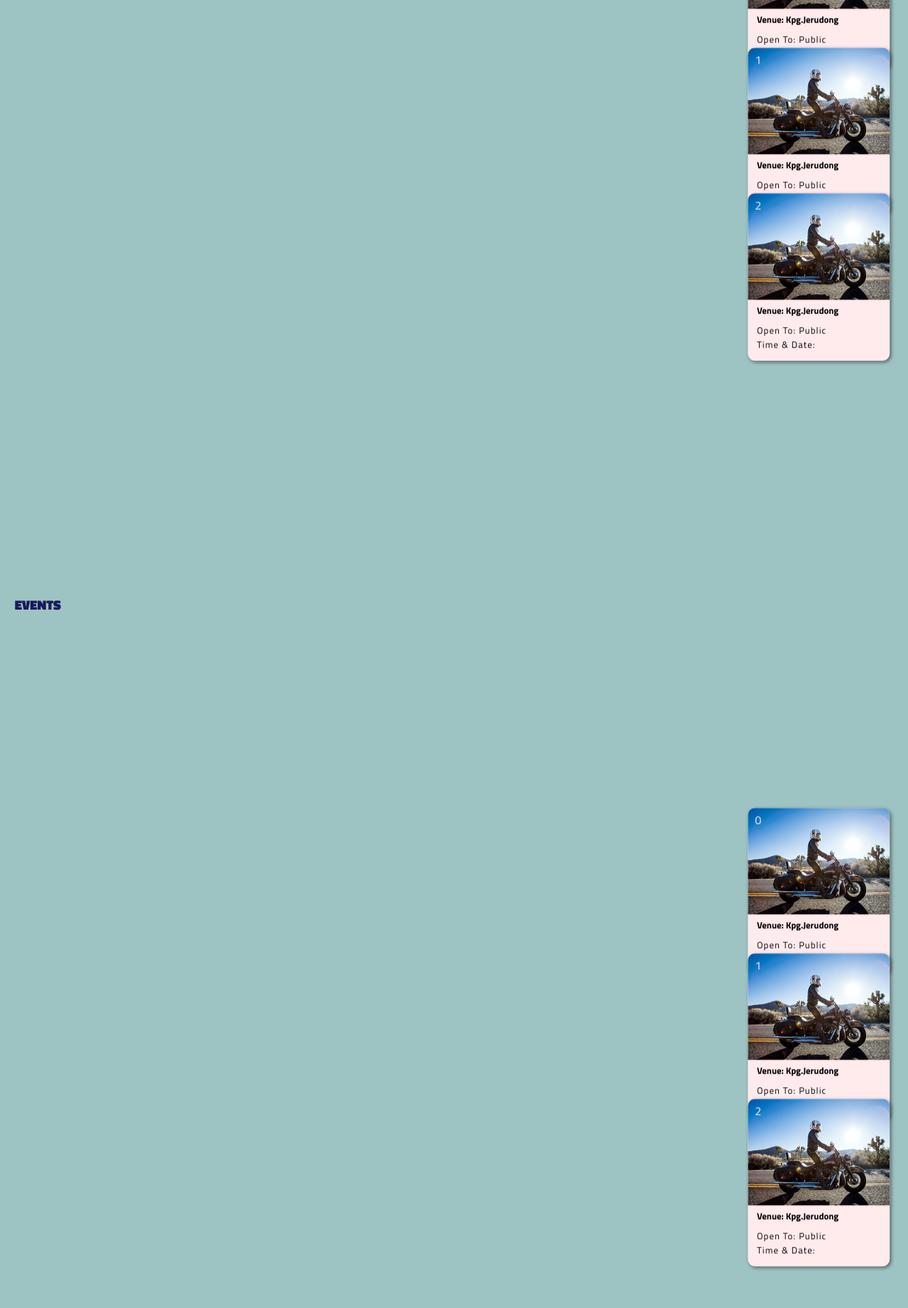
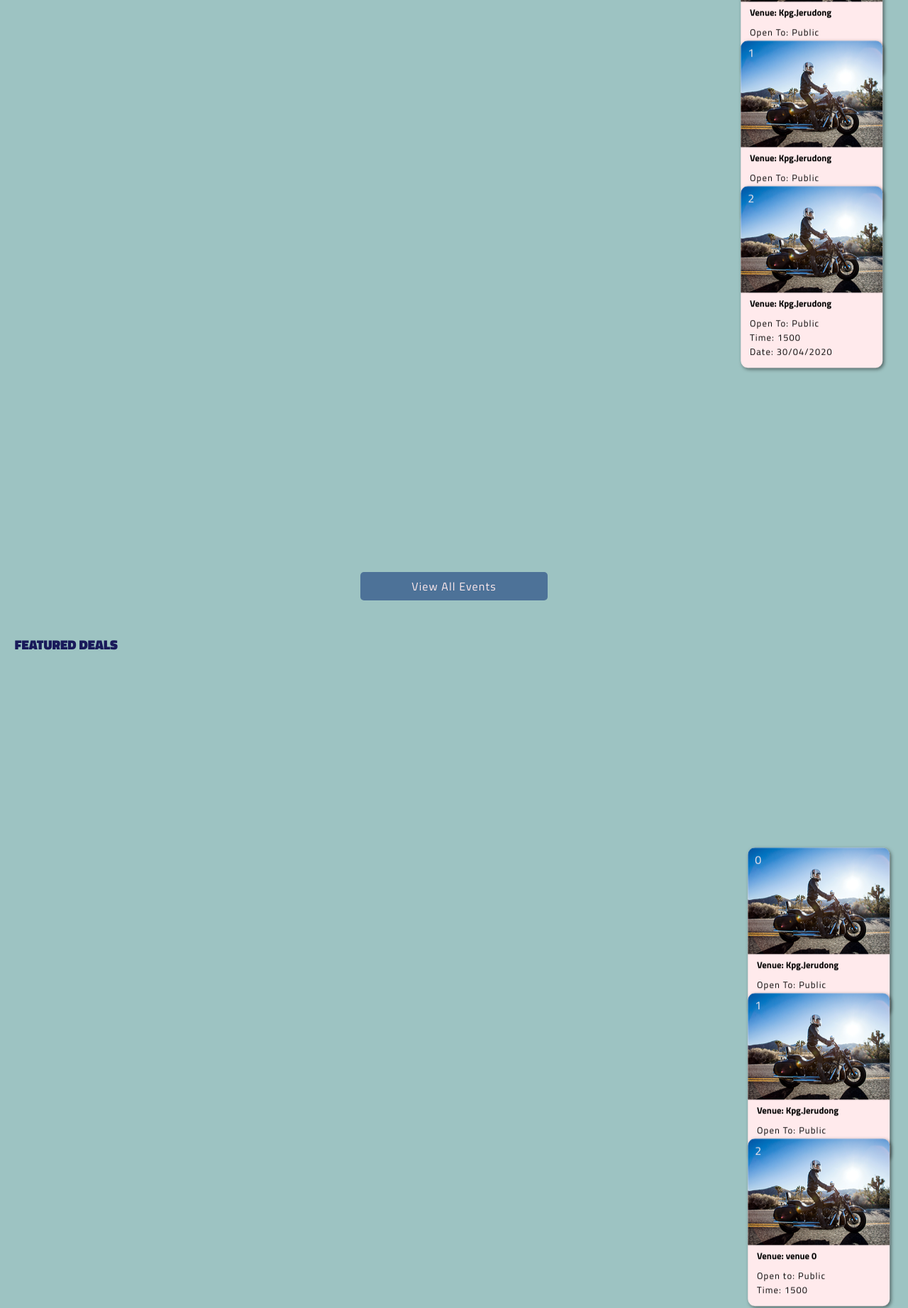
Before and after one commit to bongoesbonkers/begaone, a plain HTML site: page home.html in a window 1280 px wide. Shown: the part 566-2409 px from the top of the page at 71% size. Drawn offline with Linux system fonts and the light colour scheme.

Commit message:
Add files via upload

```diff
--- a/home.html
+++ b/home.html
@@ -1,5 +1,6 @@
 <!DOCTYPE html>
 <html lang="en">
+
 <head>
   <meta charset="UTF-8">
   <meta name="viewport" content="width=device-width, initial-scale=1.0">
@@ -8,6 +9,7 @@
   <link href="https://fonts.googleapis.com/css2?family=Titillium+Web:wght@200;300;400;700;900&display=swap" rel="stylesheet">
   <title>Begaone</title>
 </head>
+
 <body>
   <nav>
     <div class="nav__logoContainer">
@@ -34,8 +36,64 @@
           <ul class="feature-card--list">
             <li class="feature-card--details">Venue: Kpg.Jerudong</li>
             <li class="feature-card--details">Open To: Public</li>
+            <li class="feature-card--details">Time: 1500</li>
+            <li class="feature-card--details">Date: 30/04/2020</li>
+
+          </ul>
+        </div>
+      </a>
+
+      <a href="#" class="feature-card">
+        <div class="feature-card--container">
+          <p class="feature-card--title">1</p>
+          <div class="feature-card--image-container">
+            <div class="feature-card--image-img"></div>
+          </div>
+          <ul class="feature-card--list">
+            <li class="feature-card--details">Venue: Kpg.Jerudong</li>
+            <li class="feature-card--details">Open To: Public</li>
+            <li class="feature-card--details">Time: 1500</li>
+            <li class="feature-card--details">Date: 30/04/2020</li>
+
+          </ul>
+        </div>
+      </a>
+
+      <a href="#" class="feature-card">
+        <div class="feature-card--container">
+          <p class="feature-card--title">2</p>
+          <div class="feature-card--image-container">
+            <div class="feature-card--image-img"></div>
+          </div>
+          <ul class="feature-card--list">
+            <li class="feature-card--details">Venue: Kpg.Jerudong</li>
+            <li class="feature-card--details">Open To: Public</li>
+            <li class="feature-card--details">Time: 1500</li>
+            <li class="feature-card--details">Date: 30/04/2020</li>
+          </ul>
+        </div>
+      </a>
+    </div>
+
+    <a href="" class="btn btn__secondary btn__medium">View All Events</a>
+  </section>
+
+  <section class="section__deals">
+    <h3 class="section--heading">Featured Deals</h3>
+
+    <div class="feature-cards">
+
+      <a href="#" class="feature-card">
+        <div class="feature-card--container">
+          <p class="feature-card--title">0</p>
+          <div class="feature-card--image-container">
+            <div class="feature-card--image-img"></div>
+          </div>
+          <ul class="feature-card--list">
+            <li class="feature-card--details">Venue: Kpg.Jerudong</li>
+            <li class="feature-card--details">Open To: Public</li>
             <li class="feature-card--details">Time & Date: </li>
-            <li class="feature-card--details"></li>
+
           </ul>
         </div>
       </a>
@@ -50,7 +108,7 @@
             <li class="feature-card--details">Venue: Kpg.Jerudong</li>
             <li class="feature-card--details">Open To: Public</li>
             <li class="feature-card--details">Time & Date: </li>
-            <li class="feature-card--details"></li>
+
           </ul>
         </div>
       </a>
@@ -62,72 +120,21 @@
             <div class="feature-card--image-img"></div>
           </div>
           <ul class="feature-card--list">
-            <li class="feature-card--details">Venue: Kpg.Jerudong</li>
-            <li class="feature-card--details">Open To: Public</li>
-            <li class="feature-card--details">Time & Date: </li>
-            <li class="feature-card--details"></li>
+            <li class="feature-card--details">Venue: venue 0</li>
+            <li class="feature-card--details">Open to: Public</li>
+            <li class="feature-card--details">Time: 1500</li>
+
           </ul>
         </div>
       </a>
 
 
     </div>
-  </section>
 
-  <section class="section__events">
-    <h3 class="section--heading">Events</h3>
-
-    <div class="feature-cards">
-
-    <a href="#" class="feature-card">
-        <div class="feature-card--container">
-          <p class="feature-card--title">0</p>
-          <div class="feature-card--image-container">
-            <div class="feature-card--image-img"></div>
-          </div>
-          <ul class="feature-card--list">
-            <li class="feature-card--details">Venue: Kpg.Jerudong</li>
-            <li class="feature-card--details">Open To: Public</li>
-            <li class="feature-card--details">Time & Date: </li>
-            <li class="feature-card--details"></li>
-          </ul>
-        </div>
-    </a>
-
-    <a href="#" class="feature-card">
-        <div class="feature-card--container">
-          <p class="feature-card--title">1</p>
-          <div class="feature-card--image-container">
-            <div class="feature-card--image-img"></div>
-          </div>
-          <ul class="feature-card--list">
-            <li class="feature-card--details">Venue: Kpg.Jerudong</li>
-            <li class="feature-card--details">Open To: Public</li>
-            <li class="feature-card--details">Time & Date: </li>
-            <li class="feature-card--details"></li>
-          </ul>
-        </div>
-    </a>
-
-    <a href="#" class="feature-card">
-        <div class="feature-card--container">
-          <p class="feature-card--title">2</p>
-          <div class="feature-card--image-container">
-            <div class="feature-card--image-img"></div>
-          </div>
-          <ul class="feature-card--list">
-            <li class="feature-card--details">Venue: Kpg.Jerudong</li>
-            <li class="feature-card--details">Open To: Public</li>
-            <li class="feature-card--details">Time & Date: </li>
-            <li class="feature-card--details"></li>
-          </ul>
-        </div>
-    </a>
-
-
-    </div>
+    <a href="" class="btn btn__secondary btn__medium">View All Events</a>
   </section>
 
   <script src="/scripts/scroller.js"></script>
 </body>
+
 </html>
```
Lines whose indentation alone changed are shown as unchanged.
